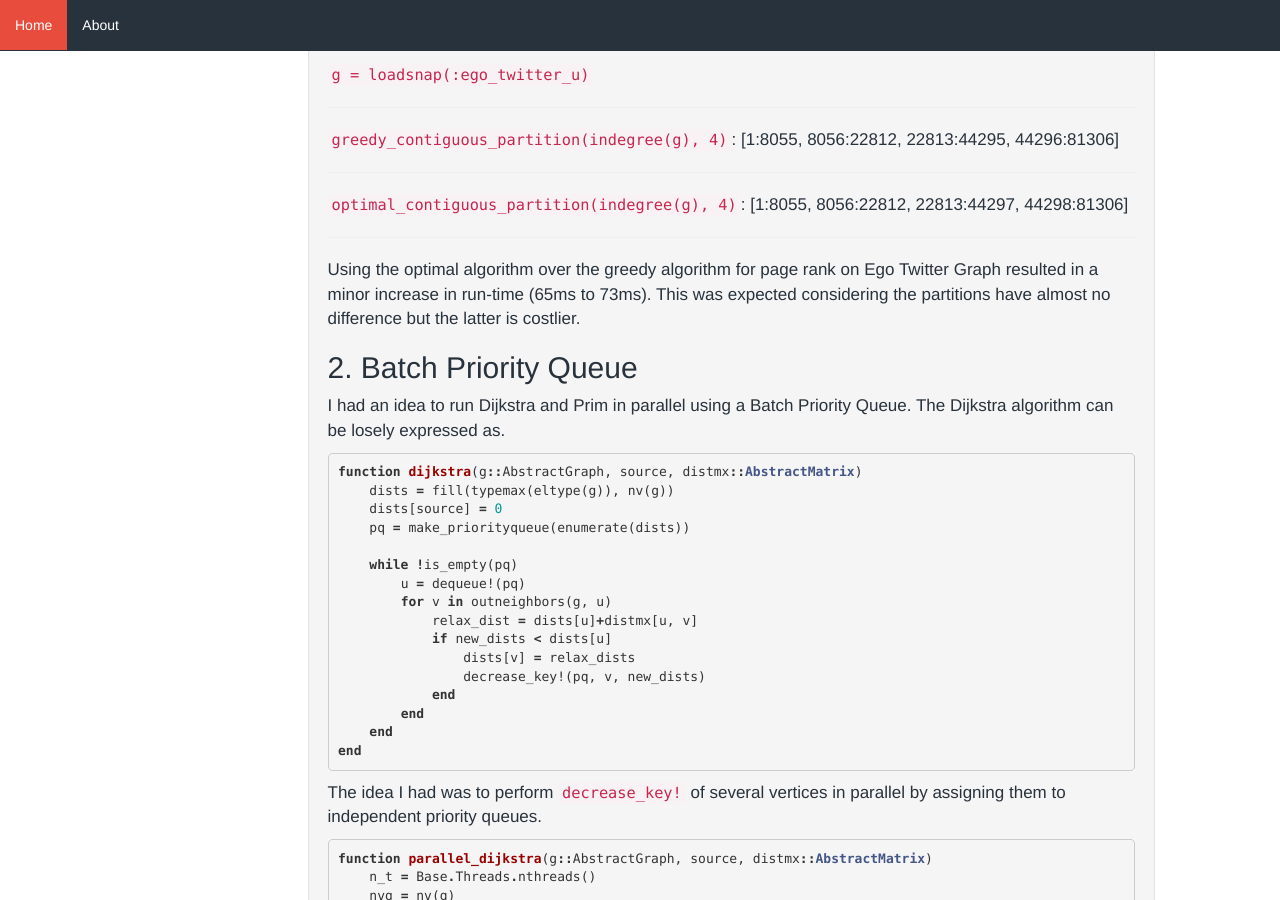
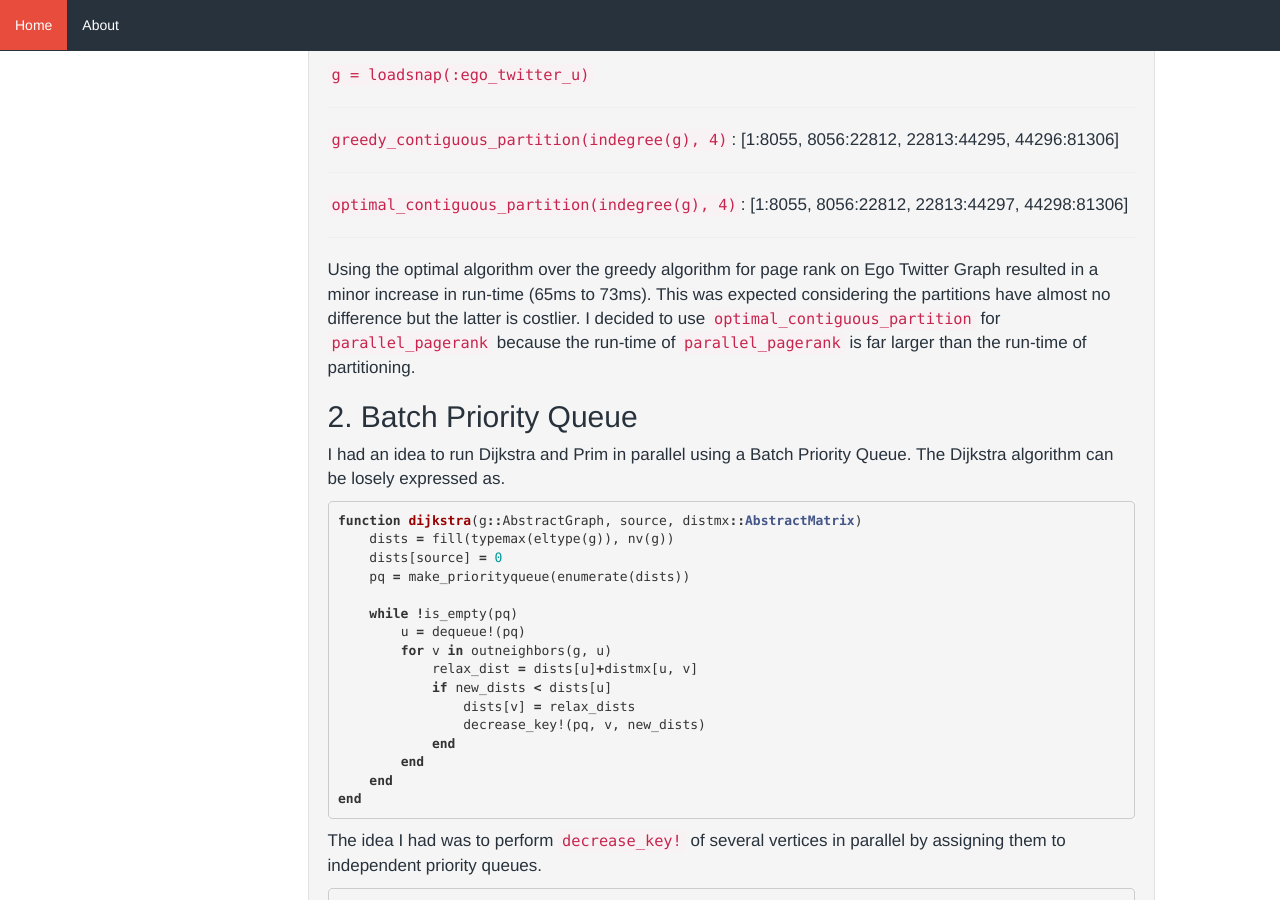
Before and after one commit to SohamTamba/GSoC, a Jekyll site: the page built from _posts/2018-07-09-weeks-7-to-8.markdown, in a window 1280 px wide and 900 px high, scrolled down 2111 px. Built offline with Jekyll 4.4.1, drawn with Linux system fonts in a browser that asks for light colours.

Commit message:
opt_contiguous_partition

```diff
--- a/_posts/2018-07-09-weeks-7-to-8.markdown
+++ b/_posts/2018-07-09-weeks-7-to-8.markdown
@@ -121,7 +121,7 @@ However, when running both the partitioning functions on graphs from SNAPSDatase
 ---
 
 Using the optimal algorithm over the greedy algorithm for page rank on Ego Twitter Graph resulted in a minor increase in run-time (65ms to 73ms). This was expected considering the partitions have almost
-no difference but the latter is costlier.
+no difference but the latter is costlier. I decided to use `optimal_contiguous_partition` for `parallel_pagerank` because the run-time of `parallel_pagerank` is far larger than the run-time of partitioning.
 
 ## 2. Batch Priority Queue
 
```
